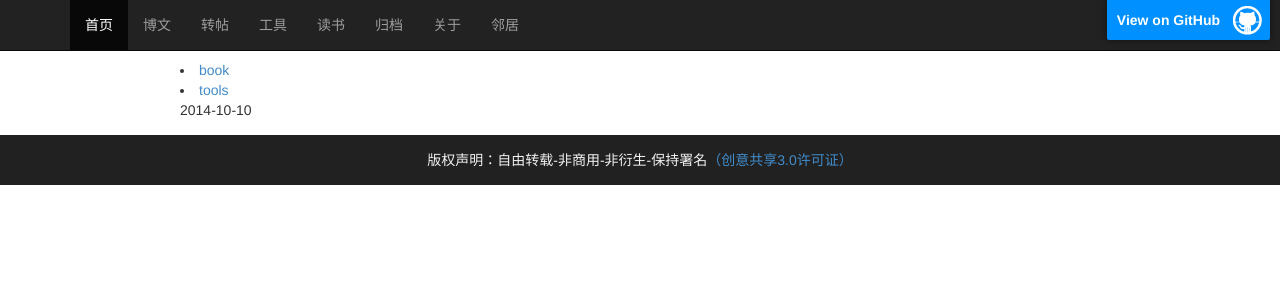
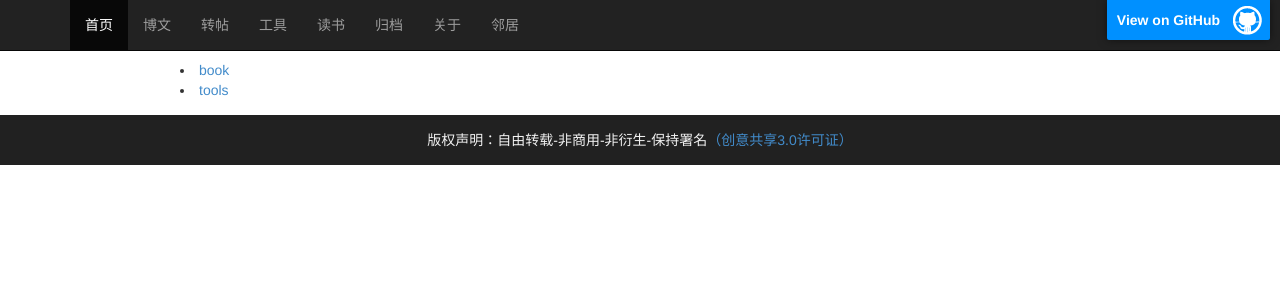
Before and after one commit to sheleng/sheleng.github.io, a Jekyll site: the page built from index.html, in a window 1280 px wide. Shown: the top 300 px of the page. Built offline with Jekyll 4.4.1, drawn with Linux system fonts in a browser that asks for light colours.

Commit message:
修改tools布局样式

```diff
--- a/_layouts/default.html
+++ b/_layouts/default.html
@@ -64,7 +64,6 @@
   ================================================== -->
   <div id="page_content">
     {{content}}
-    <span id="post_date">2014-10-10</span>
   </div>
 
   <!-- Footer
```
